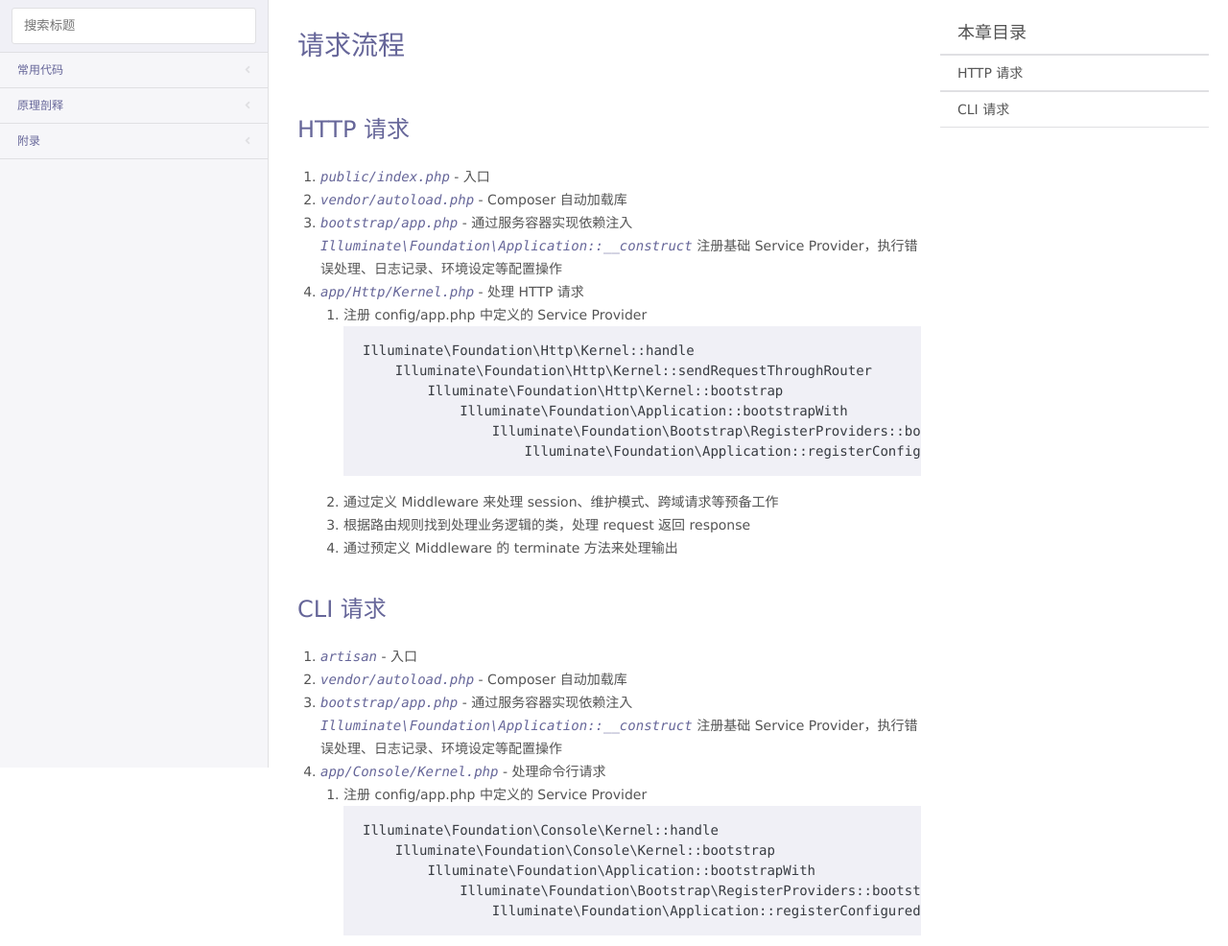
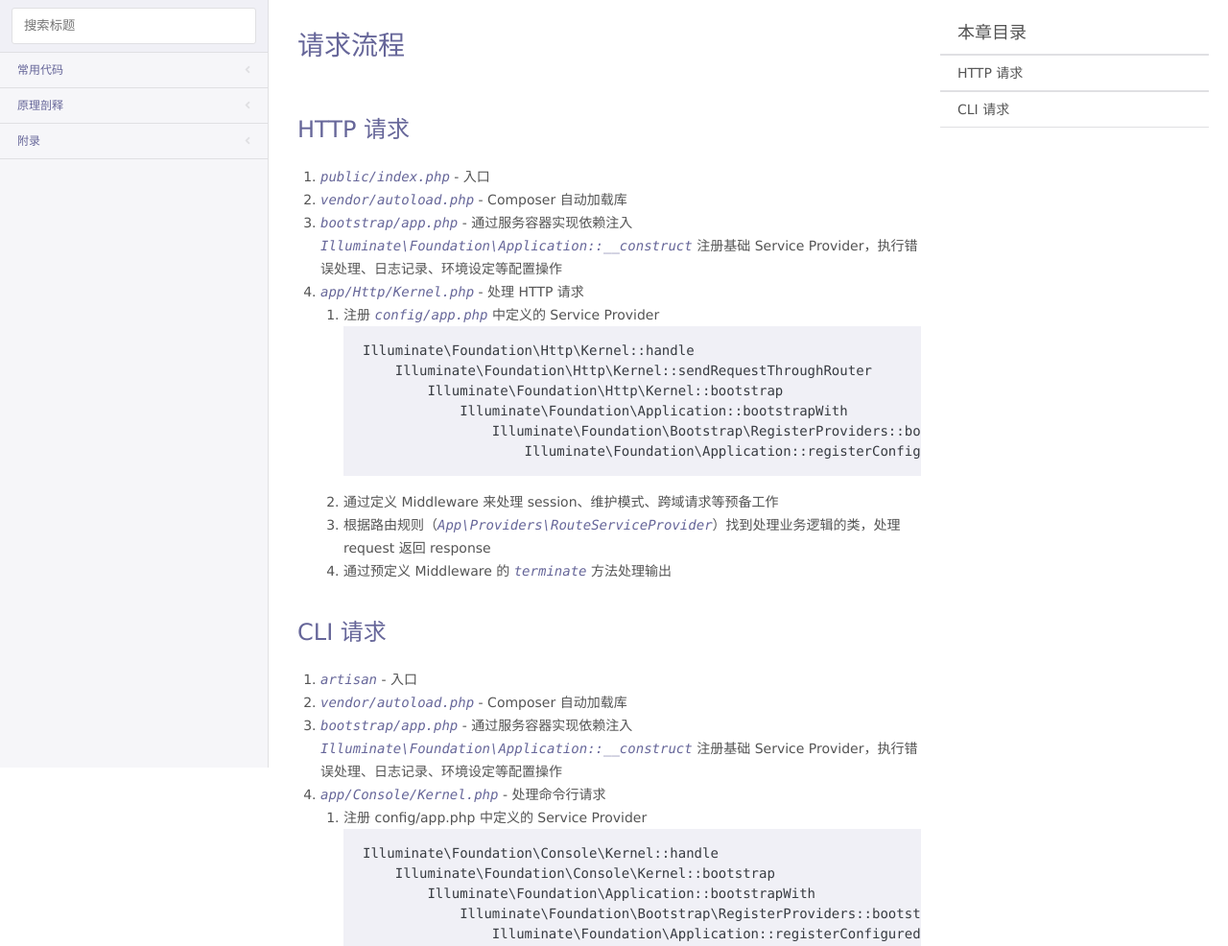
Before and after one commit to laravel-note/laravel-note.github.io, a plain HTML site: page notes/dig/lifecycle.html in a window 1280 px wide. Shown: the top 986 px of the page at 96% size. Drawn offline with nearby package versions, Linux system fonts and the light colour scheme; files that its build step writes are made by us from their sources; files whose address does not match are found by name.

Commit message:
Update lifecycle.html

```diff
--- a/notes/dig/lifecycle.html
+++ b/notes/dig/lifecycle.html
@@ -25,7 +25,7 @@
                 <code>app/Http/Kernel.php</code> - 处理 HTTP 请求
                 <ol>
                     <li>
-                        注册 config/app.php 中定义的 Service Provider
+                        注册 <code>config/app.php</code> 中定义的 Service Provider
                         <pre><code>Illuminate\Foundation\Http\Kernel::handle
     Illuminate\Foundation\Http\Kernel::sendRequestThroughRouter
         Illuminate\Foundation\Http\Kernel::bootstrap
@@ -34,8 +34,8 @@
                     Illuminate\Foundation\Application::registerConfiguredProviders</code></pre>
                     </li>
                     <li>通过定义 Middleware 来处理 session、维护模式、跨域请求等预备工作</li>
-                    <li>根据路由规则找到处理业务逻辑的类，处理 request 返回 response</li>
-                    <li>通过预定义 Middleware 的 terminate 方法来处理输出</li>
+                    <li>根据路由规则（<code>App\Providers\RouteServiceProvider</code>）找到处理业务逻辑的类，处理 request 返回 response</li>
+                    <li>通过预定义 Middleware 的 <code>terminate</code> 方法处理输出</li>
                 </ol>
             </li>
         </ol>
```
